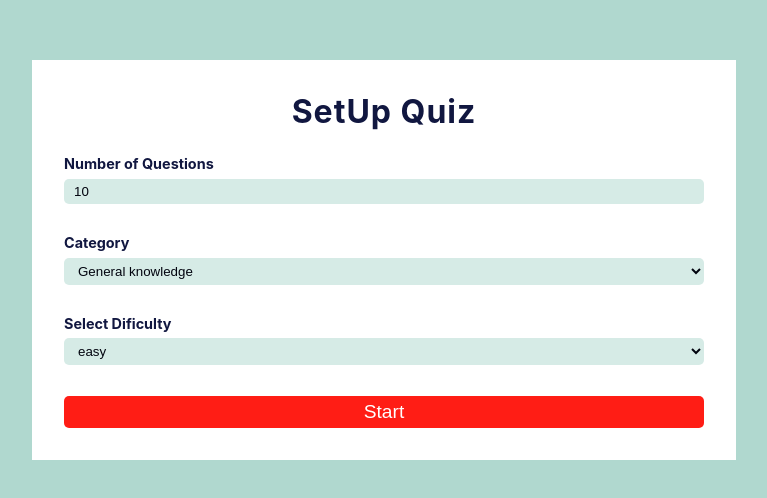
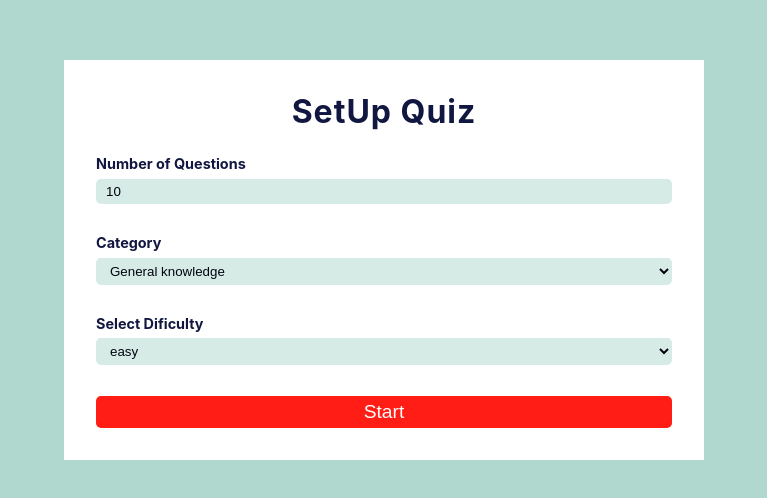
Before and after one commit to THEO-184/React-Quiz-App, a React (Create React App) app: page / in a window 1280 px wide. Shown: the part 140-638 px from the top of the page, without its empty margins (256-1023 px from the left). Built offline with nearby package versions, Linux system fonts and the light colour scheme.

Commit message:
modidied container width

```diff
--- a/src/index.css
+++ b/src/index.css
@@ -27,7 +27,7 @@ body {
 .main-container,
 .reload_text_container {
 	max-width: 90vw;
-	min-width: 55vw;
+	min-width: 50vw;
 	background-color: #fff;
 	padding: 2rem 2rem;
 }
--- a/src/responsive.css
+++ b/src/responsive.css
@@ -2,7 +2,6 @@
 	.main-container,
 	.reload_text_container {
 		padding: 1.5rem;
-		min-width: 55vw;
 	}
 
 	.main-container h1,
```
